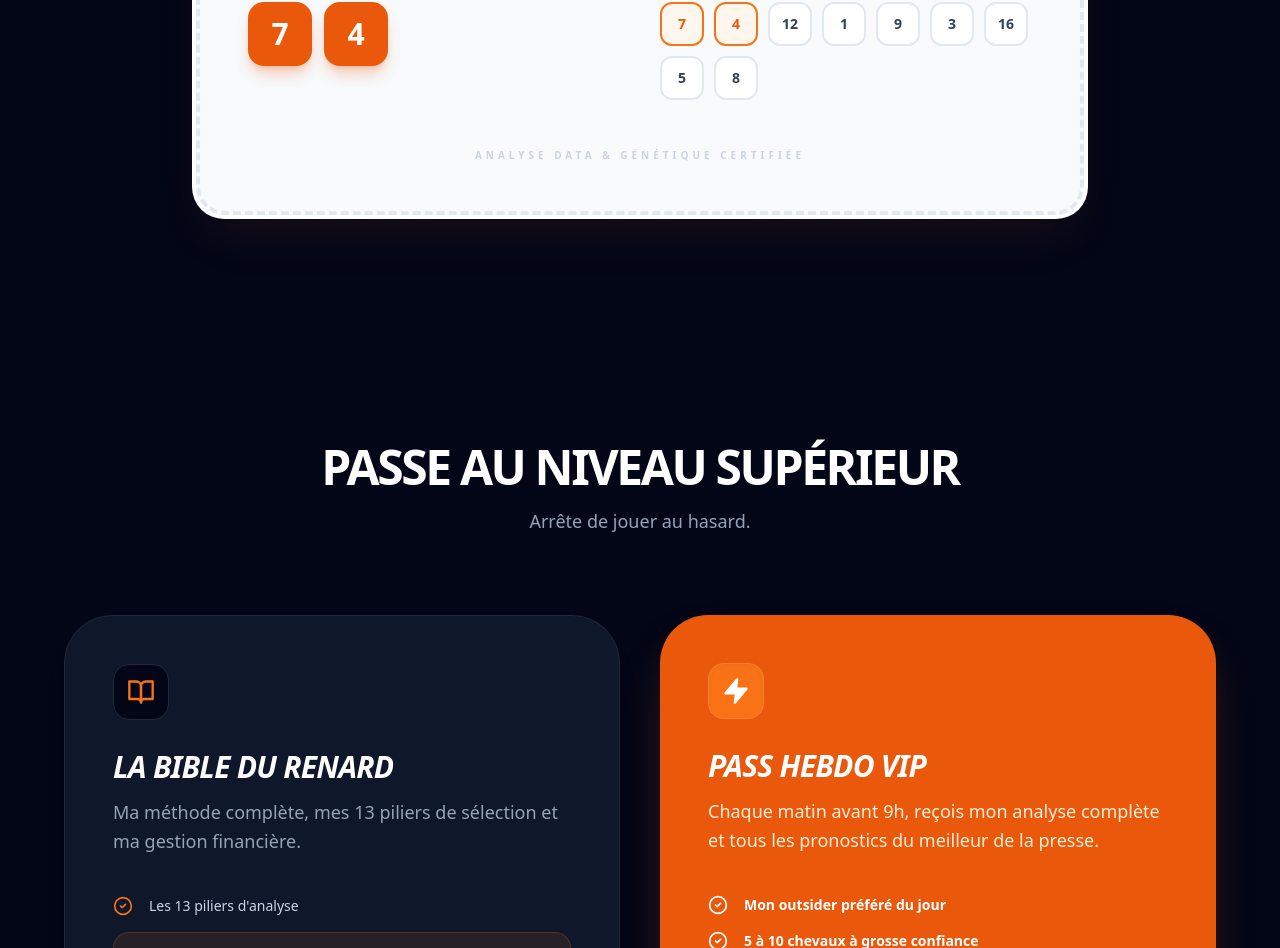
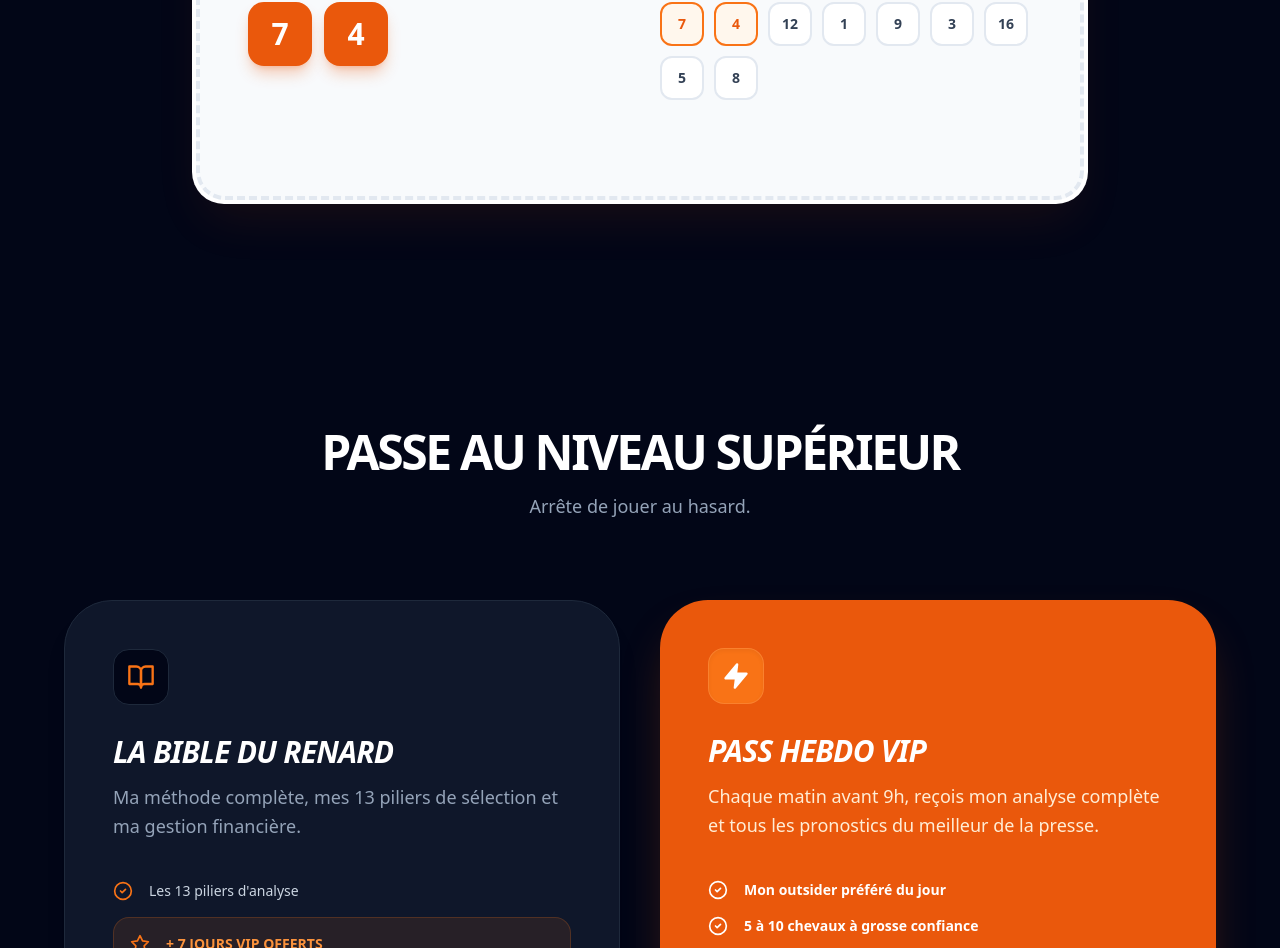
Before and after one commit to RenardTurf/Renard-turf, a React (Vite) app: page / in a window 1280 px wide. Shown: the part 3077-4025 px from the top of the page. Built offline with nearby package versions, Linux system fonts and the light colour scheme.

Commit message:
Update App.jsx

```diff
--- a/src/App.jsx
+++ b/src/App.jsx
@@ -234,7 +234,7 @@ const App = () => {
               </div>
 
               <div className="mt-12 text-center text-[10px] font-black uppercase tracking-[0.4em] text-slate-300 select-none">
-                 Analyse Data & Génétique certifiée
+
               </div>
             </div>
           </div>
```
